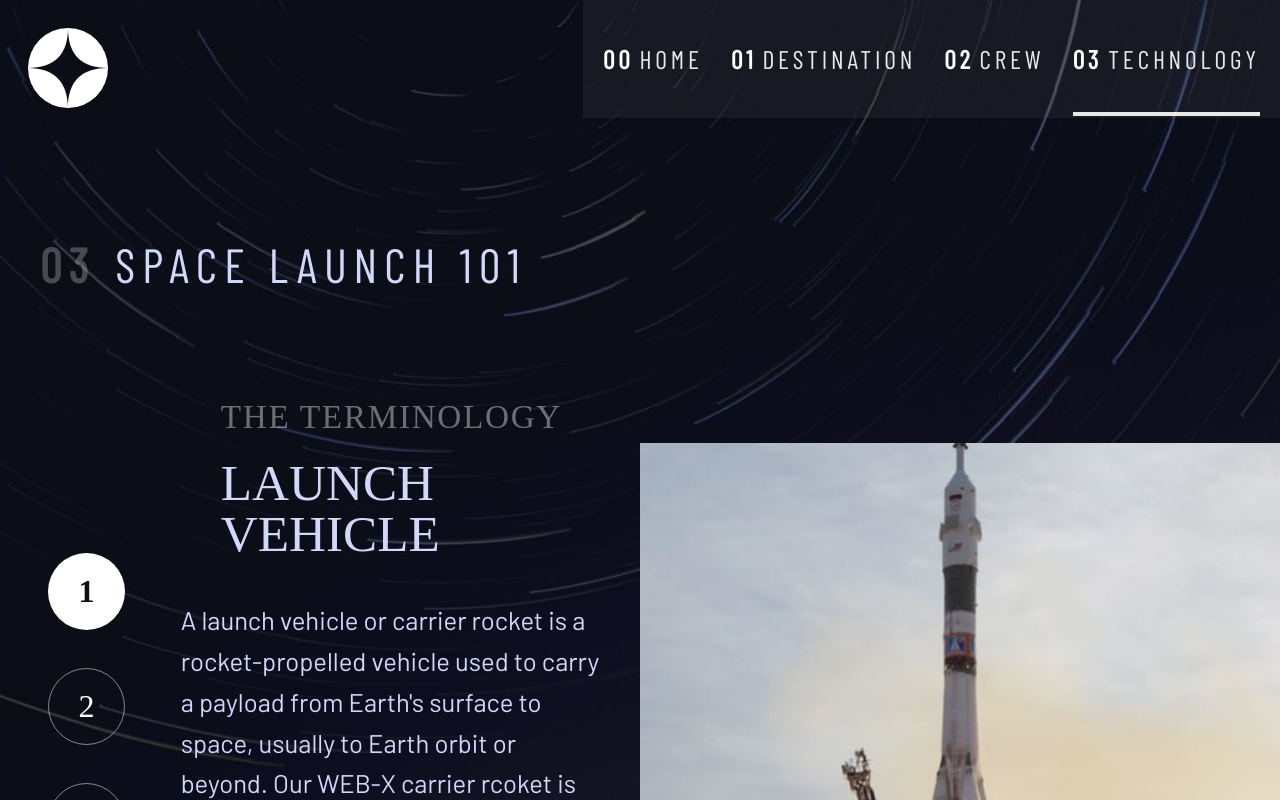
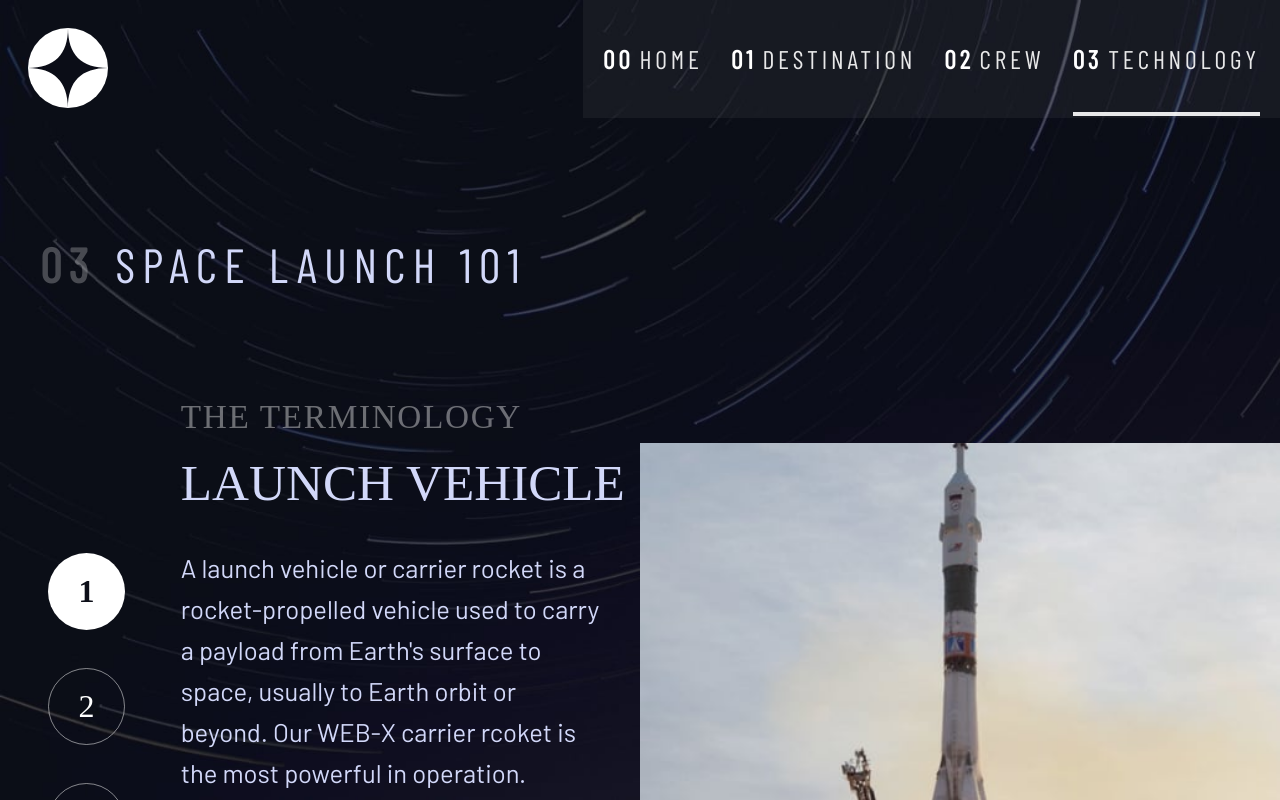
Before and after one commit to DevChiemerie/space-tourism, a Next.js app: page /technology in a window 1280 px wide. Shown: the top 800 px of the page. Built offline with nearby package versions, Linux system fonts and the light colour scheme; a web font is replaced by a local one.

Commit message:
fixed a small bug

```diff
--- a/app/technology/page.tsx
+++ b/app/technology/page.tsx
@@ -126,11 +126,11 @@ export default function Technology() {
               </div>
 
               <div className="lgwide:flex-1 min-w-0">
-                <p className="lgwide:text-[clamp(1.5rem,2.6vw,3rem)] lgwide:mt-14 lgwide:text-left lgwide:pl-24 font-heading mt-10 text-center text-xl tracking-wide text-white uppercase opacity-40 md:text-3xl lg:mt-14 lg:text-5xl">
+                <p className="lgwide:text-[clamp(1.5rem,2.6vw,3rem)] lgwide:mt-14 lgwide:text-left lgwide:pl-14 font-heading mt-10 text-center text-xl tracking-wide text-white uppercase opacity-40 md:text-3xl lg:mt-14 lg:text-5xl">
                   The Terminology
                 </p>
 
-                <h2 className="lgwide:text-left lgwide:pl-24 lgwide:text-[clamp(2.25rem,4vw,4.5rem)] lgwide:mt-6 font-heading text-lightblue mt-2 text-center text-3xl uppercase md:text-5xl lg:mt-6 lg:text-7xl">
+                <h2 className="lgwide:text-left lgwide:pl-14 lgwide:text-[clamp(2.25rem,4vw,4.5rem)] lgwide:mt-6 font-heading text-lightblue mt-2 text-center text-3xl uppercase md:text-5xl lg:mt-6 lg:text-7xl">
                   {current.name}
                 </h2>
 
```
